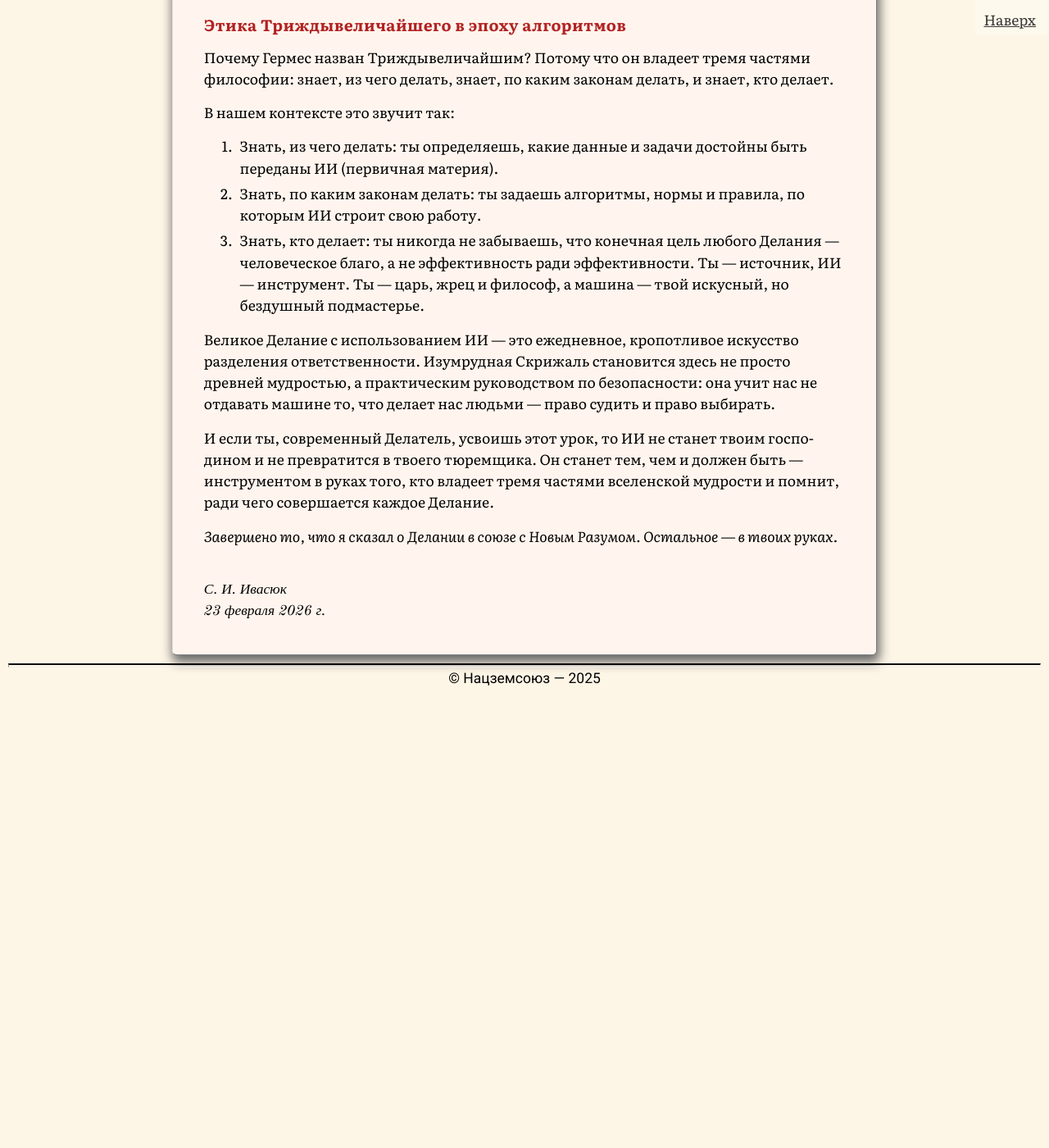
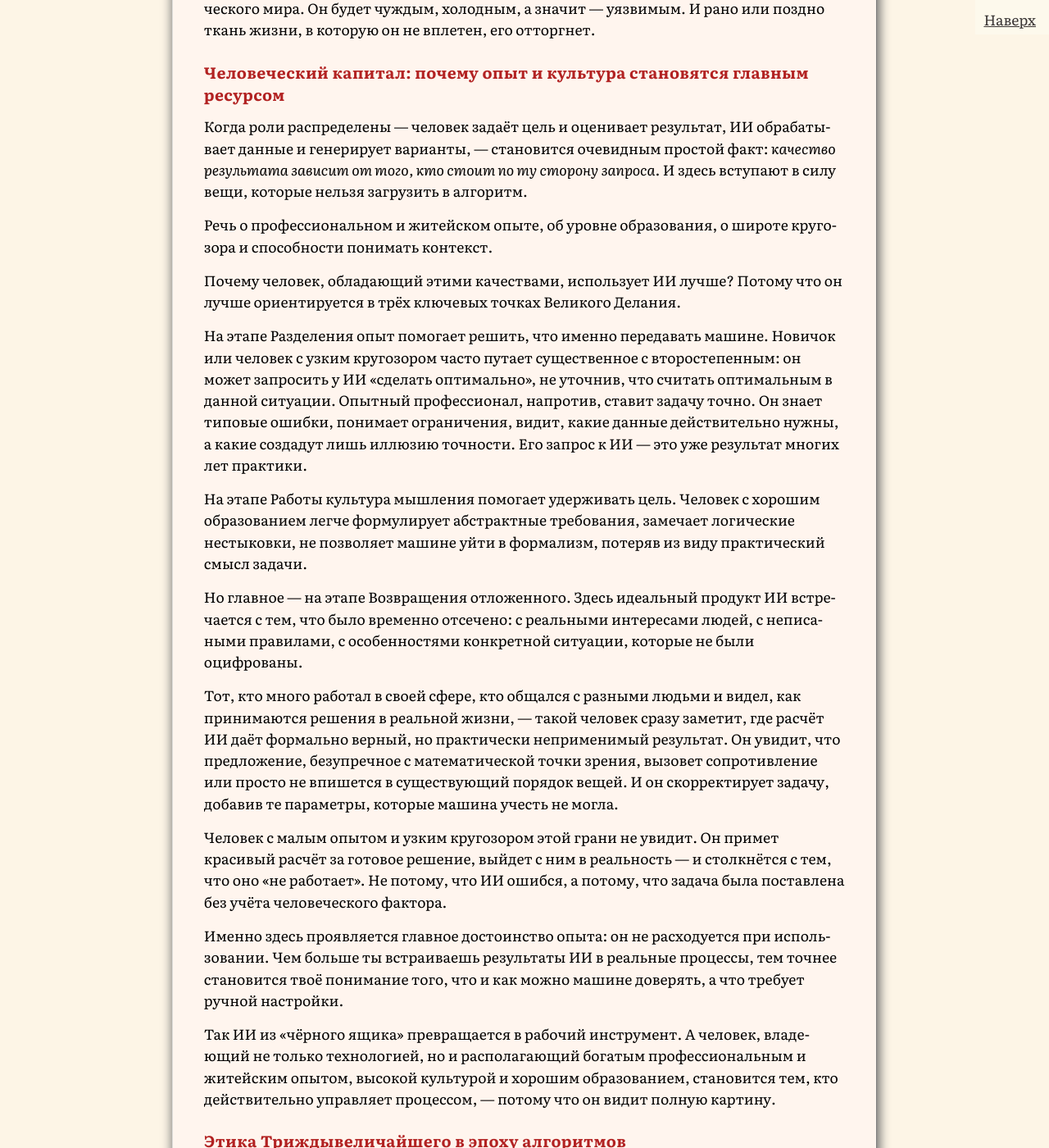
Before and after one commit to SergSi/land-use-art, a Jekyll site: the page built from _posts/2026-02-23-alhimia.md, in a window 1280 px wide and 1400 px high, scrolled down 16600 px. Shown: the whole window at 82% size. Built offline with Jekyll 4.4.1, drawn with Linux system fonts in a browser that asks for light colours; some web fonts are replaced; before the commit the page ends 17456 px from its top, so only the background shows below that; some of the changed text lies outside the part shown.

Commit message:
Update 2026-02-23-alhimia.md

```diff
--- a/_posts/2026-02-23-alhimia.md
+++ b/_posts/2026-02-23-alhimia.md
@@ -451,6 +451,28 @@ class Center self
 
 Если ты, современный Делатель, этого не сделаешь, если оставишь «примерное творение» ИИ в том виде, в каком оно вышло из колбы, ты создашь не живое решение, а искусный механизм. Механизм может работать, но он никогда не станет частью человеческого мира. Он будет чуждым, холодным, а значит — уязвимым. И рано или поздно ткань жизни, в которую он не вплетен, его отторгнет.
 
+### Человеческий капитал: почему опыт и культура становятся главным ресурсом
+
+Когда роли распределены — человек задаёт цель и оценивает результат, ИИ обрабатывает данные и генерирует варианты, — становится очевидным простой факт: *качество результата зависит от того, кто стоит по ту сторону запроса*. И здесь вступают в силу вещи, которые нельзя загрузить в алгоритм.
+
+Речь о профессиональном и житейском опыте, об уровне образования, о широте кругозора и способности понимать контекст.
+
+Почему человек, обладающий этими качествами, использует ИИ лучше? Потому что он лучше ориентируется в трёх ключевых точках Великого Делания.
+
+На этапе Разделения опыт помогает решить, что именно передавать машине. Новичок или человек с узким кругозором часто путает существенное с второстепенным: он может запросить у ИИ «сделать оптимально», не уточнив, что считать оптимальным в данной ситуации. Опытный профессионал, напротив, ставит задачу точно. Он знает типовые ошибки, понимает ограничения, видит, какие данные действительно нужны, а какие создадут лишь иллюзию точности. Его запрос к ИИ — это уже результат многих лет практики.
+
+На этапе Работы культура мышления помогает удерживать цель. Человек с хорошим образованием легче формулирует абстрактные требования, замечает логические нестыковки, не позволяет машине уйти в формализм, потеряв из виду практический смысл задачи.
+
+Но главное — на этапе Возвращения отложенного. Здесь идеальный продукт ИИ встречается с тем, что было временно отсечено: с реальными интересами людей, с неписаными правилами, с особенностями конкретной ситуации, которые не были оцифрованы.
+
+Тот, кто много работал в своей сфере, кто общался с разными людьми и видел, как принимаются решения в реальной жизни, — такой человек сразу заметит, где расчёт ИИ даёт формально верный, но практически неприменимый результат. Он увидит, что предложение, безупречное с математической точки зрения, вызовет сопротивление или просто не впишется в существующий порядок вещей. И он скорректирует задачу, добавив те параметры, которые машина учесть не могла.
+
+Человек с малым опытом и узким кругозором этой грани не увидит. Он примет красивый расчёт за готовое решение, выйдет с ним в реальность — и столкнётся с тем, что оно «не работает». Не потому, что ИИ ошибся, а потому, что задача была поставлена без учёта человеческого фактора.
+
+Именно здесь проявляется главное достоинство опыта: он не расходуется при использовании. Чем больше ты встраиваешь результаты ИИ в реальные процессы, тем точнее становится твоё понимание того, что и как можно машине доверять, а что требует ручной настройки.
+
+Так ИИ из «чёрного ящика» превращается в рабочий инструмент. А человек, владеющий не только технологией, но и располагающий богатым профессиональным и житейским опытом, высокой культурой и хорошим образованием, становится тем, кто действительно управляет процессом, — потому что он видит полную картину.
+
 ### Этика Триждывеличайшего в эпоху алгоритмов
 
 Почему Гермес назван Триждывеличайшим? Потому что он владеет тремя частями философии: знает, из чего делать, знает, по каким законам делать, и знает, кто делает.
```
